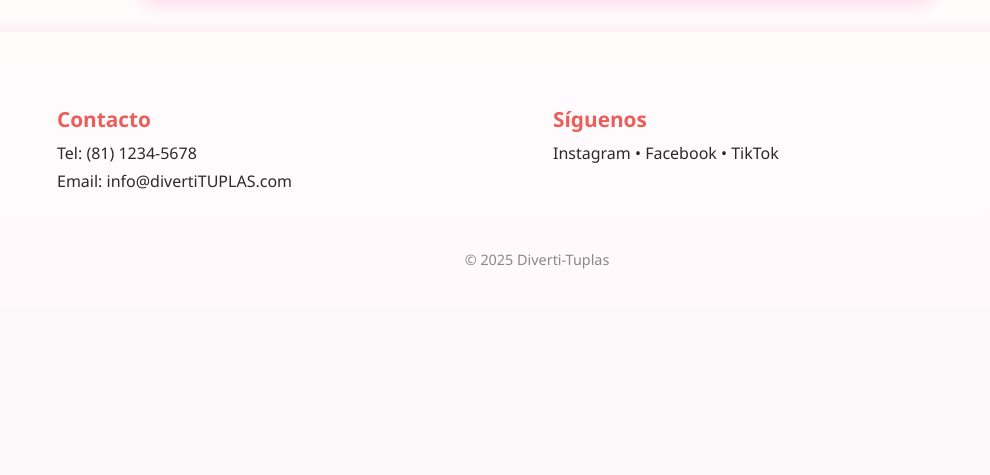
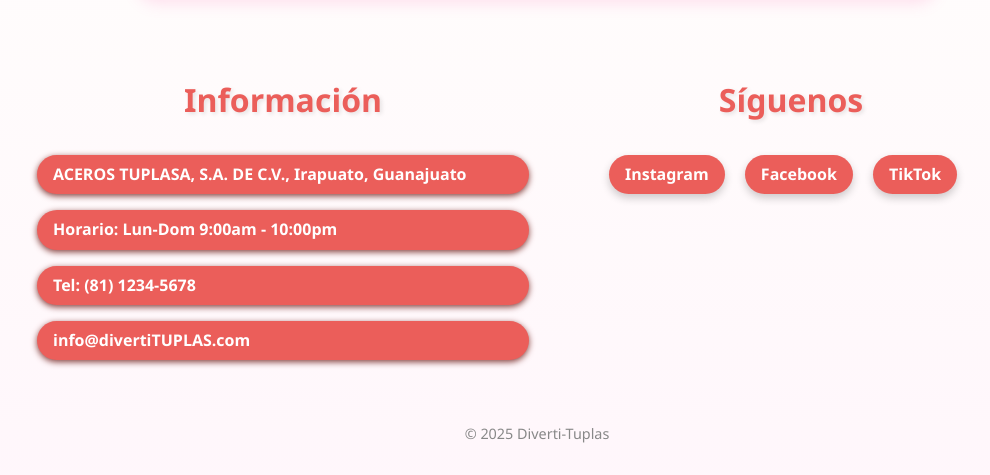
Before and after one commit to brissaflorest/PIA_Eq6_DesarrolloWeb, a Django app: page / in a window 1280 px wide. Shown: the part 5793-6268 px from the top of the page, without its empty margins (103-1093 px from the left). Before the commit the page ends 6062 px from the top, so only its background shows below. Run offline with Django 5.2, Linux system fonts and the light colour scheme; data comes from the database, SQL or seed files in the repository; both versions use the stored data as it was after the commit.

Commit message:
Últimos detalles

```diff
--- a/salon_fiestas/app/static/css/style.css
+++ b/salon_fiestas/app/static/css/style.css
@@ -758,6 +758,12 @@ select, .cotizador-form input {
   text-shadow: 2px 2px 4px rgba(0, 0, 0, 0.1);
 }
 
+.section.contacto p {
+  font-size: 1.1rem;
+  color: var(--text);
+  margin-bottom: 2rem;
+}
+
 .contact-form {
   background: linear-gradient(to right, #d0e8ff, #c0e1ff);
   padding: 2rem;
@@ -846,16 +852,16 @@ select, .cotizador-form input {
 /* PIE DE PAGINA */
 .site-footer {
   color: var(--text);
-  padding: 2rem 1rem;
-  box-shadow: 0 -4px 12px rgba(255, 105, 180, 0.1);
+  padding: 1rem 1rem;
   font-size: 1rem;
+  text-align: center;
 }
 
 .footer-inner {
   display: flex;
   flex-wrap: wrap;
   justify-content: space-between;
-  gap: 2rem;
+  gap: 1rem;
   max-width: 1000px;
   margin: 0 auto;
 }
@@ -865,21 +871,61 @@ select, .cotizador-form input {
   min-width: 250px;
 }
 
-.site-footer h3 {
+.site-footer h4 {
+  font-size: 2rem;
   color: #EB5E5A;
-  font-size: 1.3rem;
-  margin-bottom: 0.5rem;
-}
-
-.site-footer p {
-  margin: 0.3rem 0;
+  text-shadow: 2px 2px 4px rgba(0, 0, 0, 0.1);
+  margin-bottom: 1rem;
+  margin-top: 1rem;
 }
 
 .site-footer .copyright {
   text-align: center;
-  margin-top: 2rem;
+  margin-top: 4rem;
   font-size: 0.9rem;
   color: #888;
+}
+
+.footer-block{
+    display: flex;
+    flex-direction: column;
+    gap: 1rem;
+    margin-top: 1rem;
+}
+
+.dato {
+  display: flex;
+  gap: 0.5rem;
+  font-weight: bold;
+  background-color: #EB5E5A;
+  padding: 0.5rem 1rem;
+  border-radius: 25px;
+  box-shadow: 0 2px 6px #853f3c;
+  color: #fff;
+}
+
+.redes-sociales {
+  display: block;
+  justify-content: flex-start;
+  flex-wrap: wrap;
+}
+
+.btn-red-social {
+  text-decoration: none;
+  padding: 0.5rem 1rem;
+  border-radius: 25px;
+  font-weight: bold;
+  color: #fff;
+  background-color: #EB5E5A;
+  box-shadow: 0 4px 8px rgba(0,0,0,0.2);
+  transition: transform 0.3s ease, box-shadow 0.3s ease;
+  display: inline-flex;
+  margin-right: 1rem;
+}
+
+.btn-red-social:hover {
+  transform: scale(1.05);
+  box-shadow: 0 6px 12px rgba(0,0,0,0.3);
 }
 
 /* responsiveness */
--- a/salon_fiestas/app/templates/index.html
+++ b/salon_fiestas/app/templates/index.html
@@ -321,8 +321,8 @@
 
         <!-- Contacto -->
         <section id="contacto" class="section contacto wrap">
-            <h2>Formulario de contacto</h2>
-            <h3>¿Tienes alguna duda? ¡Contáctanos, te atenderemos lo más rápido posible!</h3>
+            <h2>Formulario de Contacto</h2>
+            <p>¿Tienes alguna duda? ¡Contáctanos, te atenderemos lo más rápido posible!</p>
             <form id="contactForm" class="contact-form" novalidate>
                 <label for="name">Nombre</label>
                 <input id="name" name="name" type="text" pattern="[A-Za-z]+" required minlength="2"/>
@@ -355,15 +355,30 @@
     </main>
 
     <footer class="site-footer">
-        <div class="wrap footer-inner">
-            <div>
-                <h3>Contacto</h3>
-                <p>Tel: (81) 1234-5678</p>
-                <p>Email: info@divertiTUPLAS.com</p>
+        <div class="footer-inner">
+            <div class="footer-block">
+                <h4>Información</h4>
+                <div class="dato">
+                    <span>ACEROS TUPLASA, S.A. DE C.V., Irapuato, Guanajuato</span>
+                </div>
+                <div class="dato">
+                    <span>Horario: Lun-Dom 9:00am - 10:00pm</span>
+                </div>
+                <div class="dato">
+                    <span>Tel: (81) 1234-5678</span>
+                </div>
+                <div class="dato">
+                    <span>info@divertiTUPLAS.com</span>
+                </div>
             </div>
-            <div>
-                <h3>Síguenos</h3>
-                <p>Instagram • Facebook • TikTok</p>
+
+            <div class="footer-block">
+                <h4>Síguenos</h4>
+                <div class="redes-sociales">
+                    <a target="_blank" class="btn-red-social">Instagram</a>
+                    <a target="_blank" class="btn-red-social">Facebook</a>
+                    <a target="_blank" class="btn-red-social">TikTok</a>
+                </div>
             </div>
         </div>
         <p class="copyright">© <span id="currentYear"></span> Diverti-Tuplas</p>
```
Also changed, not shown: salon_fiestas/db.sqlite3.
